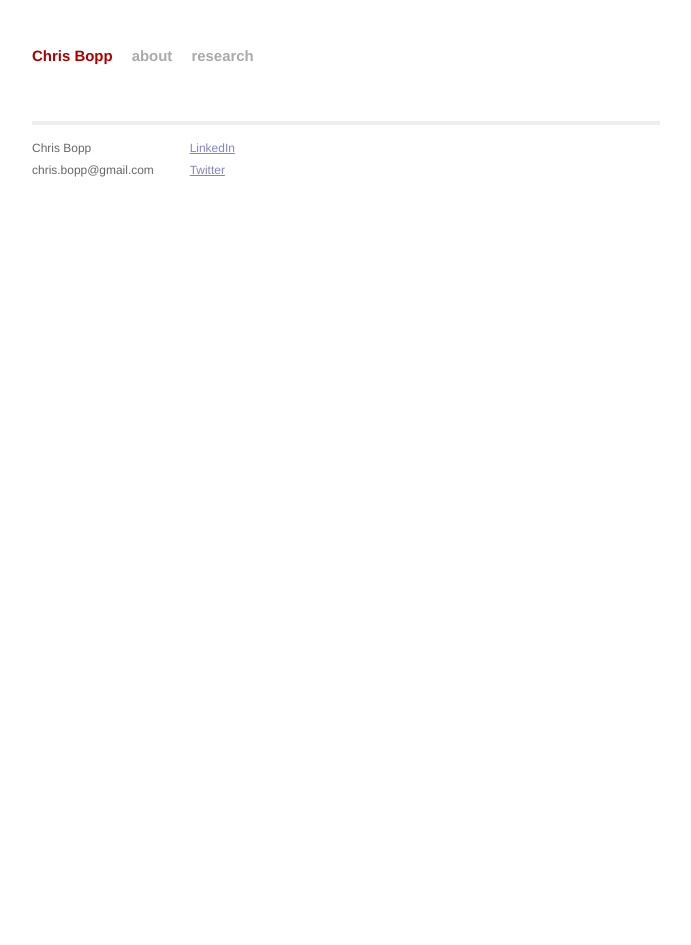
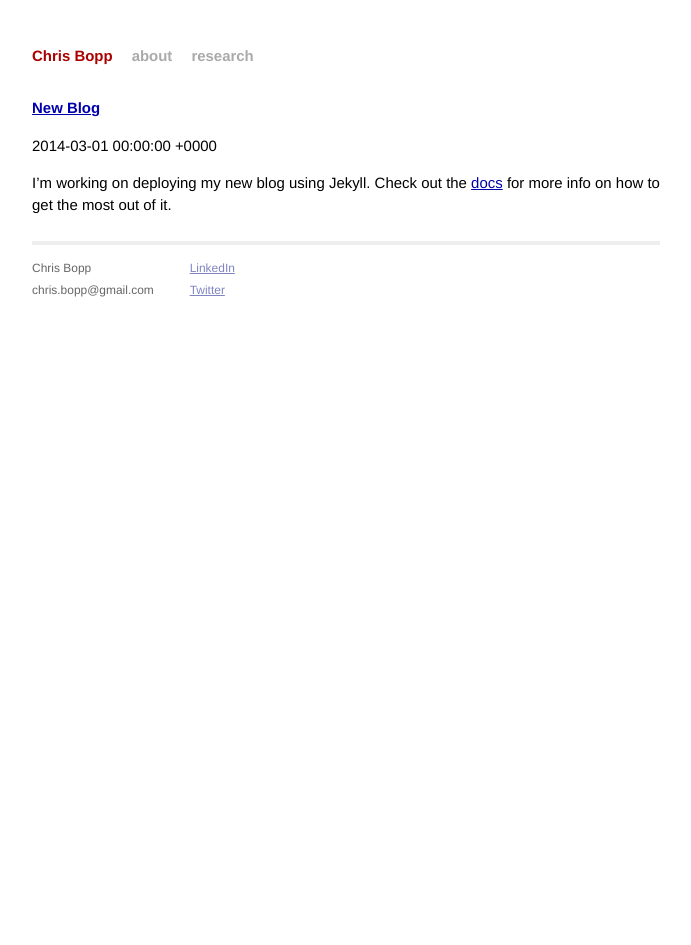
Before and after one commit to chrisbopp/chrisbopp.github.io, a Jekyll site: the page built from index.html, in a window 1280 px wide. Shown: the whole page, without its empty margins (294-985 px from the left). Built offline with Jekyll 4.4.1, drawn with Linux system fonts in a browser that asks for light colours; Markdown is read by kramdown in place of the engine named in the settings; the list of posts is cut into pages by our own code; a file with an impossible date is left out; part of the change alters nothing that is shown.

Commit message:
Fix prose.io formatting

```diff
--- a/_posts/2014-03-01-new-blog.markdown
+++ b/_posts/2014-03-01-new-blog.markdown
@@ -1,12 +1,7 @@
 ---
 layout: post
 title: New Blog
-date: {}
-categories: jekyll meta blog
-published: true
-tags:
-  - jekyll
-  - blog
+tags : [jekyll, blog]
 ---
 
 I'm working on deploying my new blog using Jekyll. Check out the [docs][jekyll] for more info on how to get the most out of it.
```
